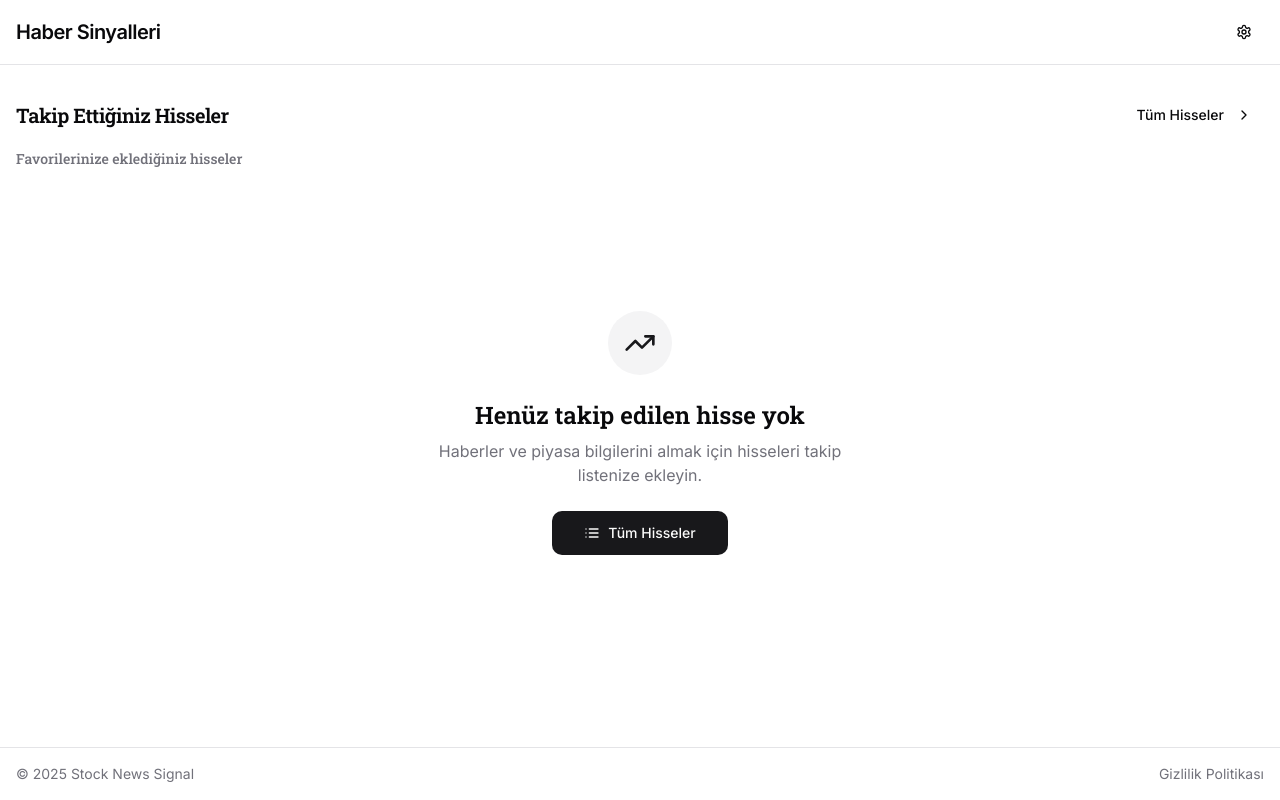
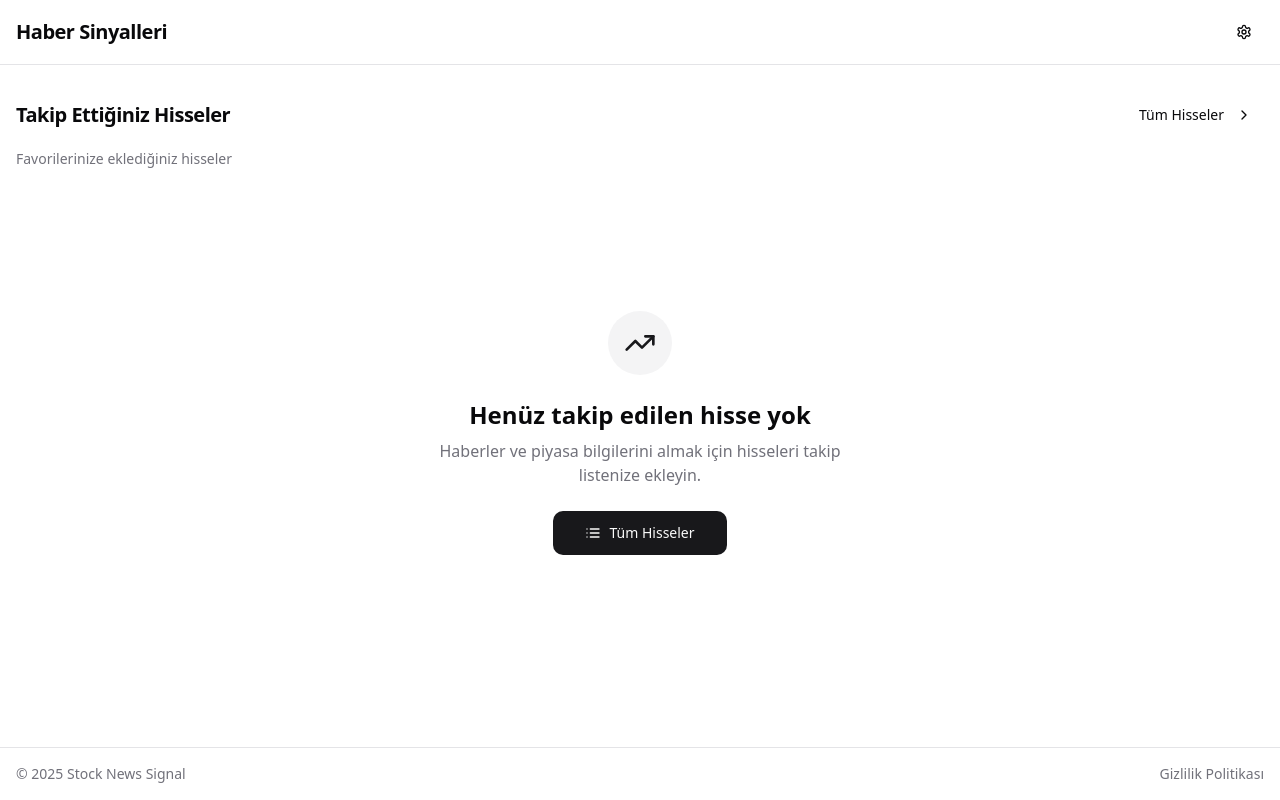
Before and after one commit to burakemretetik/ai_trading_bot, a React (Vite) app: page / in a window 1280 px wide. Built offline with nearby package versions, Linux system fonts and the light colour scheme.

Commit message:
Reverted to edit edt-f2b2308f-6462-4f6b-9a41-7d90664e73ca: "Update empty state search link
The search link in the empty state component will be updated."

```diff
--- a/src/components/EmptyState.tsx
+++ b/src/components/EmptyState.tsx
@@ -11,8 +11,8 @@ const EmptyState: React.FC = () => {
         <TrendingUp className="h-8 w-8 text-primary" />
       </div>
 
-      <h2 className="text-2xl font-heading font-semibold mb-2">Henüz takip edilen hisse yok</h2>
-      <p className="text-muted-foreground mb-6 font-sans">
+      <h2 className="text-2xl font-semibold mb-2">Henüz takip edilen hisse yok</h2>
+      <p className="text-muted-foreground mb-6">
         Haberler ve piyasa bilgilerini almak için hisseleri takip listenize ekleyin.
       </p>
 
--- a/src/index.css
+++ b/src/index.css
@@ -1,4 +1,3 @@
-@import url('https://fonts.googleapis.com/css2?family=Inter:wght@300;400;500;600;700&family=Roboto+Slab:wght@300;400;500;600;700&display=swap');
 
 @tailwind base;
 @tailwind components;
@@ -73,12 +72,8 @@
     @apply border-border;
   }
   body {
-    @apply bg-background text-foreground antialiased font-sans;
+    @apply bg-background text-foreground antialiased;
     font-feature-settings: "rlig" 1, "calt" 1;
-  }
-
-  h1, h2, h3, h4, h5, h6 {
-    @apply font-heading font-medium;
   }
 
   /* Add smooth scrolling */
--- a/tailwind.config.ts
+++ b/tailwind.config.ts
@@ -19,10 +19,6 @@ export default {
 			}
 		},
 		extend: {
-			fontFamily: {
-				sans: ['Inter', 'system-ui', 'sans-serif'],
-				heading: ['Roboto Slab', 'serif']
-			},
 			colors: {
 				border: 'hsl(var(--border))',
 				input: 'hsl(var(--input))',
```
